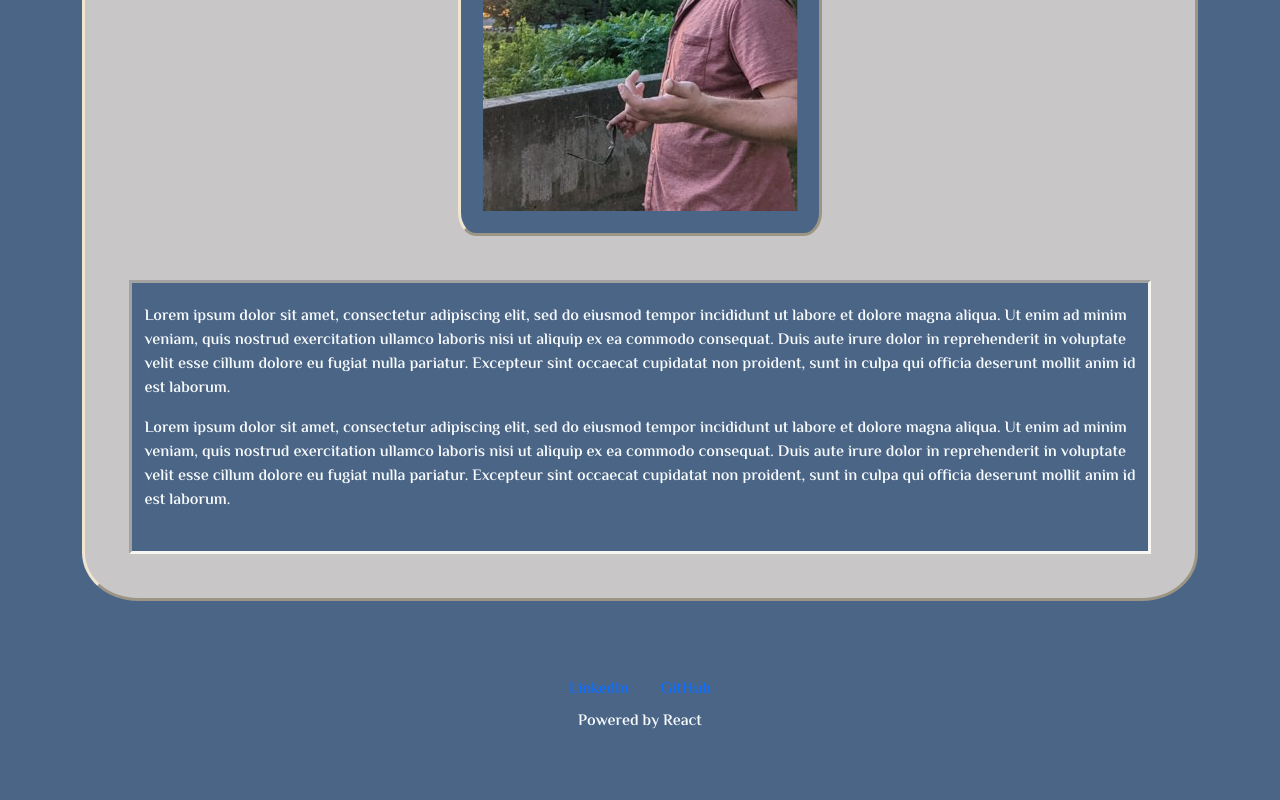
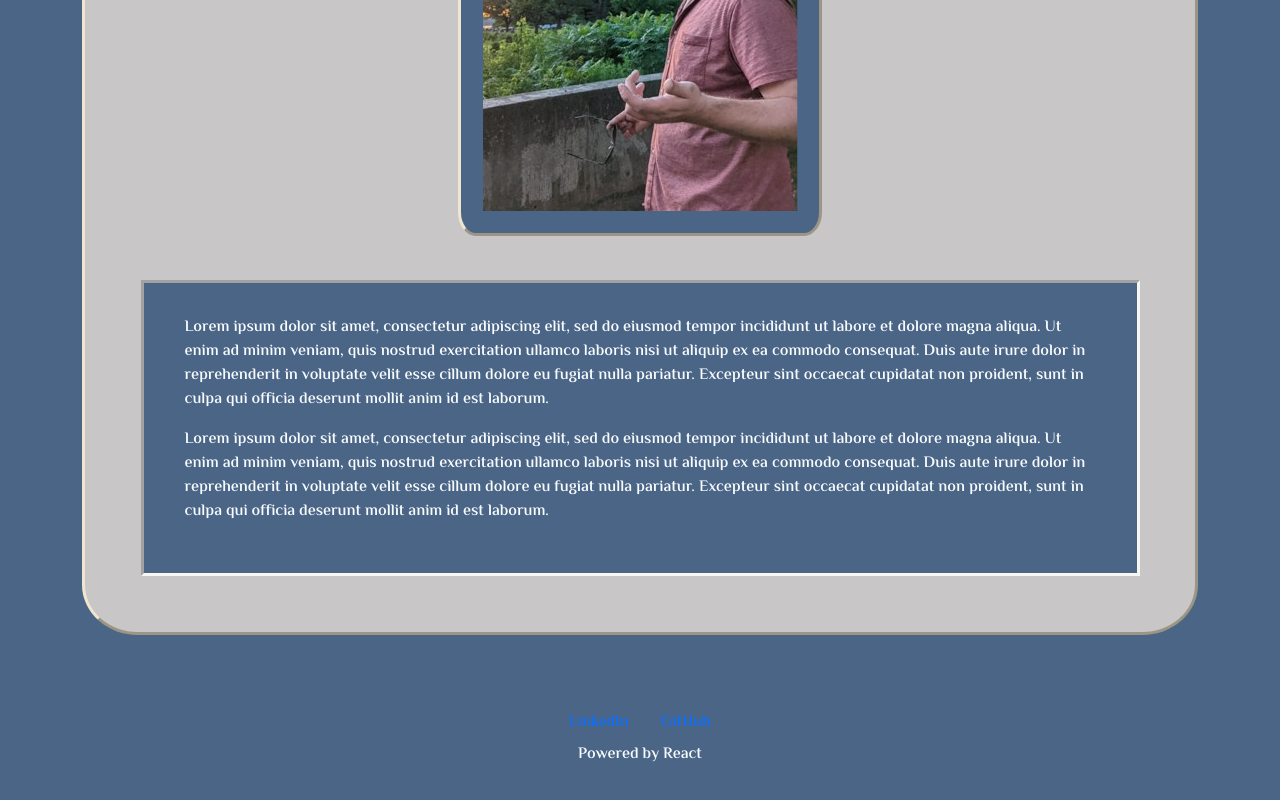
Before and after one commit to aaburzak/aaron_react_portfolio, a React (Create React App) app: page / in a window 1280 px wide. Shown: the part 438-1238 px from the top of the page. Built offline with nearby package versions, Linux system fonts and the light colour scheme.

Commit message:
added margins to textbox

```diff
--- a/src/index.css
+++ b/src/index.css
@@ -40,6 +40,7 @@ h4{
   color: var(--darkBlue);
 }
 p{
+  margin: 3%;
   color: var(--navWhite);
 }
 
@@ -56,8 +57,8 @@ p{
   border: inset;
   border-color: var(--lightBeige);
   background-color: var(--darkBlue);
-  padding: 2%;
-  margin:4%;
+  padding: 3%;
+  margin: 5%;
 }
 
 .picRow{
```
